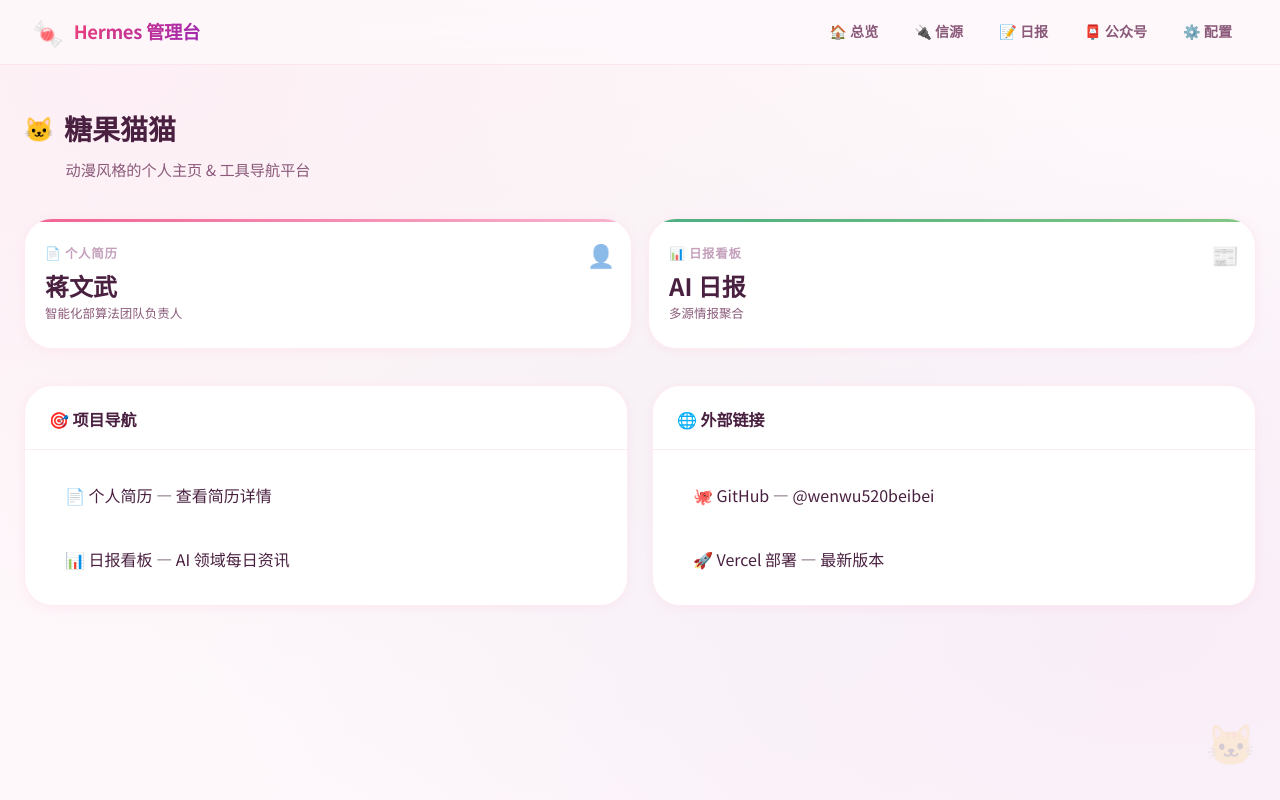
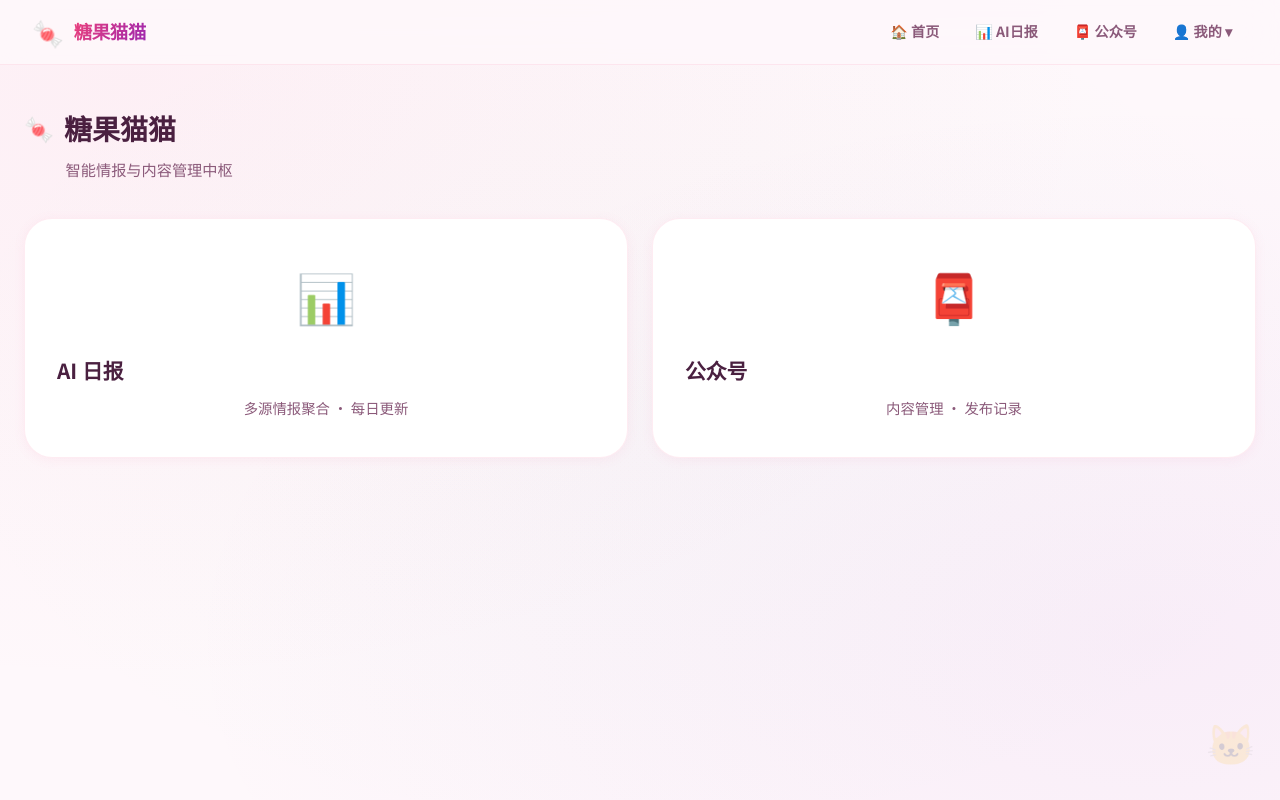
Before and after one commit to wenwu520beibei/candy-cat-website, a Next.js app: page / in a window 1280 px wide. Built offline with nearby package versions, Linux system fonts and the light colour scheme.

Commit message:
feat: 简化主页 + 导航加'我的'下拉菜单

```diff
--- a/package.json
+++ b/package.json
@@ -10,7 +10,7 @@
   },
   "dependencies": {
     "js-yaml": "^4.1.1",
-    "next": "15.1.0",
+    "next": "16.2.4",
     "react": "19.0.0",
     "react-dom": "19.0.0"
   },
--- a/src/app/globals.css
+++ b/src/app/globals.css
@@ -173,6 +173,54 @@ img { max-width: 100%; display: block; }
   background: linear-gradient(135deg, var(--pink-200), var(--lav-100));
   color: var(--pink-500);
   box-shadow: var(--shadow-sm);
+}
+
+/* ── 下拉菜单 ─────────────────────────────────────────────── */
+.nav-dropdown {
+  position: relative;
+}
+
+.nav-link-dropdown {
+  cursor: pointer;
+  user-select: none;
+}
+
+.dropdown-menu {
+  display: none;
+  position: absolute;
+  top: calc(100% + 8px);
+  right: 0;
+  min-width: 180px;
+  background: var(--card-bg);
+  border: 1.5px solid var(--border);
+  border-radius: var(--radius-md);
+  box-shadow: var(--shadow-lg);
+  padding: 8px;
+  z-index: 300;
+  flex-direction: column;
+  gap: 2px;
+}
+
+.nav-dropdown:hover .dropdown-menu {
+  display: flex;
+}
+
+.dropdown-item {
+  display: flex;
+  align-items: center;
+  gap: 8px;
+  padding: 10px 14px;
+  border-radius: var(--radius-sm);
+  font-size: 0.88rem;
+  font-weight: 500;
+  color: var(--text-secondary);
+  text-decoration: none;
+  transition: all 0.15s var(--ease-out);
+}
+
+.dropdown-item:hover {
+  background: var(--pink-50);
+  color: var(--pink-500);
 }
 
 /* ── 页面主体 ──────────────────────────────────────────────── */
--- a/src/app/layout.tsx
+++ b/src/app/layout.tsx
@@ -2,8 +2,8 @@ import type { Metadata } from 'next'
 import './globals.css'
 
 export const metadata: Metadata = {
-  title: '🍬 Hermes 管理台',
-  description: '糖果猫猫的 Hermes 信息中枢',
+  title: '🍬 糖果猫猫',
+  description: '智能情报与内容管理中枢',
   icons: { icon: '🐱' },
 }
 
@@ -25,16 +25,23 @@ function Navbar() {
       <div className="navbar-inner">
         <a href="/" className="navbar-brand">
           <span className="brand-icon">🍬</span>
-          <span className="brand-text">Hermes 管理台</span>
+          <span className="brand-text">糖果猫猫</span>
         </a>
 
         <nav>
           <ul className="navbar-nav">
-            <li><a href="/" className="nav-link">🏠 总览</a></li>
-            <li><a href="/sources" className="nav-link">🔌 信源</a></li>
-            <li><a href="/reports" className="nav-link">📝 日报</a></li>
+            <li><a href="/" className="nav-link">🏠 首页</a></li>
+            <li><a href="/dashboard" className="nav-link">📊 AI日报</a></li>
             <li><a href="/wechat" className="nav-link">📮 公众号</a></li>
-            <li><a href="/settings" className="nav-link">⚙️ 配置</a></li>
+            <li className="nav-dropdown">
+              <span className="nav-link nav-link-dropdown">👤 我的 ▾</span>
+              <div className="dropdown-menu">
+                <a href="/resume" className="dropdown-item">📄 个人简历</a>
+                <a href="/sources" className="dropdown-item">🔌 信源配置</a>
+                <a href="/reports" className="dropdown-item">📝 日报历史</a>
+                <a href="/settings" className="dropdown-item">⚙️ 系统设置</a>
+              </div>
+            </li>
           </ul>
         </nav>
       </div>
--- a/src/app/page.tsx
+++ b/src/app/page.tsx
@@ -6,62 +6,30 @@ export default function HomePage() {
       <div className="container">
         <div className="page-header animate-fade-up">
           <h1 className="page-title">
-            <span className="page-title-icon">🐱</span>
+            <span className="page-title-icon">🍬</span>
             糖果猫猫
           </h1>
           <p className="page-subtitle">
-            动漫风格的个人主页 & 工具导航平台
+            智能情报与内容管理中枢
           </p>
         </div>
 
-        <div className="stats-grid">
-          <Link href="/resume" className="stat-card pink animate-fade-up animate-delay-1" style={{ textDecoration: 'none', cursor: 'pointer' }}>
-            <div className="stat-label">📄 个人简历</div>
-            <div className="stat-value" style={{ fontSize: '1.5rem', marginTop: 8 }}>蒋文武</div>
-            <div className="stat-sub">智能化部算法团队负责人</div>
-            <div className="stat-icon">👤</div>
+        <div className="grid-2" style={{ marginTop: 8 }}>
+          <Link href="/dashboard" className="card nav-card pink animate-fade-up animate-delay-1" style={{ textDecoration: 'none', cursor: 'pointer' }}>
+            <div className="card-body" style={{ padding: '36px 32px', textAlign: 'center' }}>
+              <div style={{ fontSize: '3rem', marginBottom: 16 }}>📊</div>
+              <div className="card-title" style={{ fontSize: '1.3rem', marginBottom: 8 }}>AI 日报</div>
+              <div style={{ color: 'var(--text-secondary)', fontSize: '0.9rem' }}>多源情报聚合 · 每日更新</div>
+            </div>
           </Link>
 
-          <Link href="/dashboard" className="stat-card green animate-fade-up animate-delay-2" style={{ textDecoration: 'none', cursor: 'pointer' }}>
-            <div className="stat-label">📊 日报看板</div>
-            <div className="stat-value" style={{ fontSize: '1.5rem', marginTop: 8 }}>AI 日报</div>
-            <div className="stat-sub">多源情报聚合</div>
-            <div className="stat-icon">📰</div>
+          <Link href="/wechat" className="card nav-card green animate-fade-up animate-delay-2" style={{ textDecoration: 'none', cursor: 'pointer' }}>
+            <div className="card-body" style={{ padding: '36px 32px', textAlign: 'center' }}>
+              <div style={{ fontSize: '3rem', marginBottom: 16 }}>📮</div>
+              <div className="card-title" style={{ fontSize: '1.3rem', marginBottom: 8 }}>公众号</div>
+              <div style={{ color: 'var(--text-secondary)', fontSize: '0.9rem' }}>内容管理 · 发布记录</div>
+            </div>
           </Link>
-        </div>
-
-        <div className="grid-2" style={{ marginTop: 24 }}>
-          <div className="card animate-fade-up animate-delay-3">
-            <div className="card-header">
-              <div className="card-title">🎯 项目导航</div>
-            </div>
-            <div className="card-body">
-              <div style={{ display: 'flex', flexDirection: 'column', gap: 12 }}>
-                <Link href="/resume" style={{ padding: '12px 16px', background: 'rgba(255,255,255,0.05)', borderRadius: 8, color: 'var(--text-primary)', textDecoration: 'none' }}>
-                  📄 个人简历 — 查看简历详情
-                </Link>
-                <Link href="/dashboard" style={{ padding: '12px 16px', background: 'rgba(255,255,255,0.05)', borderRadius: 8, color: 'var(--text-primary)', textDecoration: 'none' }}>
-                  📊 日报看板 — AI 领域每日资讯
-                </Link>
-              </div>
-            </div>
-          </div>
-
-          <div className="card animate-fade-up animate-delay-4">
-            <div className="card-header">
-              <div className="card-title">🌐 外部链接</div>
-            </div>
-            <div className="card-body">
-              <div style={{ display: 'flex', flexDirection: 'column', gap: 12 }}>
-                <a href="https://github.com/wenwu520beibei" target="_blank" rel="noopener noreferrer" style={{ padding: '12px 16px', background: 'rgba(255,255,255,0.05)', borderRadius: 8, color: 'var(--text-primary)', textDecoration: 'none' }}>
-                  🐙 GitHub — @wenwu520beibei
-                </a>
-                <a href="https://candy-ot4kk7kue-jiangwenwus-projects-0329490c.vercel.app" target="_blank" rel="noopener noreferrer" style={{ padding: '12px 16px', background: 'rgba(255,255,255,0.05)', borderRadius: 8, color: 'var(--text-primary)', textDecoration: 'none' }}>
-                  🚀 Vercel 部署 — 最新版本
-                </a>
-              </div>
-            </div>
-          </div>
         </div>
       </div>
     </main>
--- a/tsconfig.json
+++ b/tsconfig.json
@@ -14,7 +14,7 @@
     "moduleResolution": "bundler",
     "resolveJsonModule": true,
     "isolatedModules": true,
-    "jsx": "preserve",
+    "jsx": "react-jsx",
     "incremental": true,
     "plugins": [
       {
@@ -32,7 +32,8 @@
     "next-env.d.ts",
     "**/*.ts",
     "**/*.tsx",
-    ".next/types/**/*.ts"
+    ".next/types/**/*.ts",
+    ".next/dev/types/**/*.ts"
   ],
   "exclude": [
     "node_modules"
```
Also changed, not shown: 1 other file (tests, documents, lock files or other folders).
